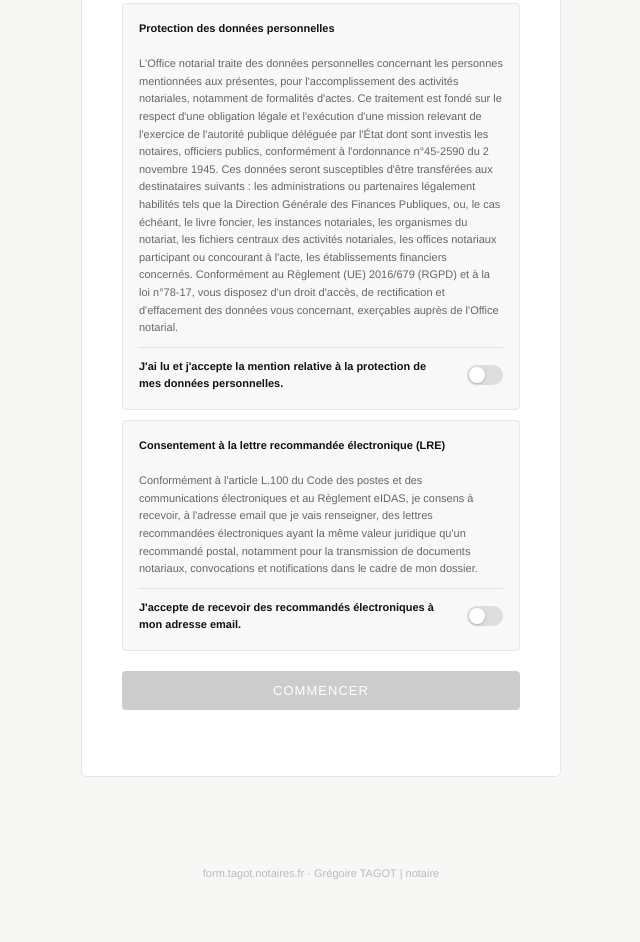
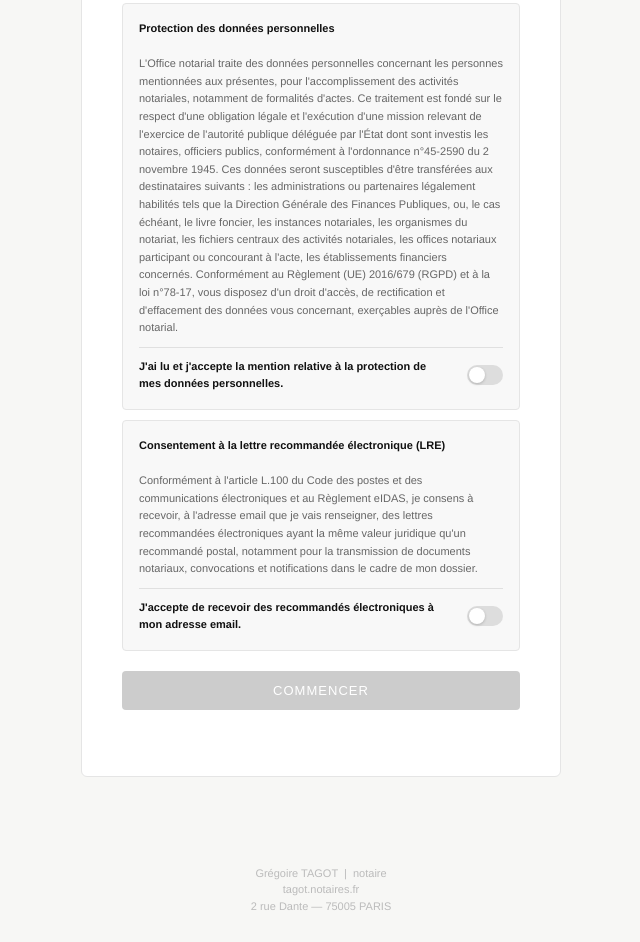
Before and after one commit to gregtago/questionnaire-notaire, a website: page public/succession.html in a window 1280 px wide. Shown: the part 346-1288 px from the top of the page, without its empty margins (319-959 px from the left). Before the commit the page ends 1255 px from the top, so only its background shows below. Drawn offline with Linux system fonts and the light colour scheme.

Commit message:
style: footer adresse cabinet (succession.html)

```diff
--- a/public/succession.html
+++ b/public/succession.html
@@ -190,7 +190,11 @@
   </div>
 </div>
 
-<footer>form.tagot.notaires.fr · Grégoire TAGOT | notaire</footer>
+<footer>
+  <div style="font-weight:500;">Grégoire TAGOT &nbsp;|&nbsp; notaire</div>
+  <div>tagot.notaires.fr</div>
+  <div>2 rue Dante &mdash; 75005 PARIS</div>
+</footer>
 
 <script>
 'use strict';
```
